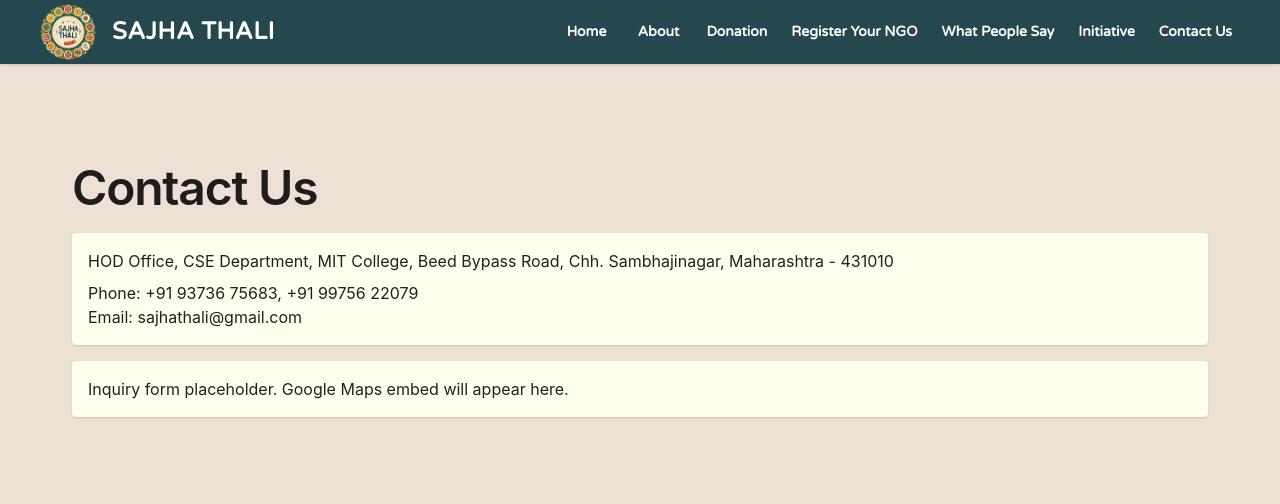
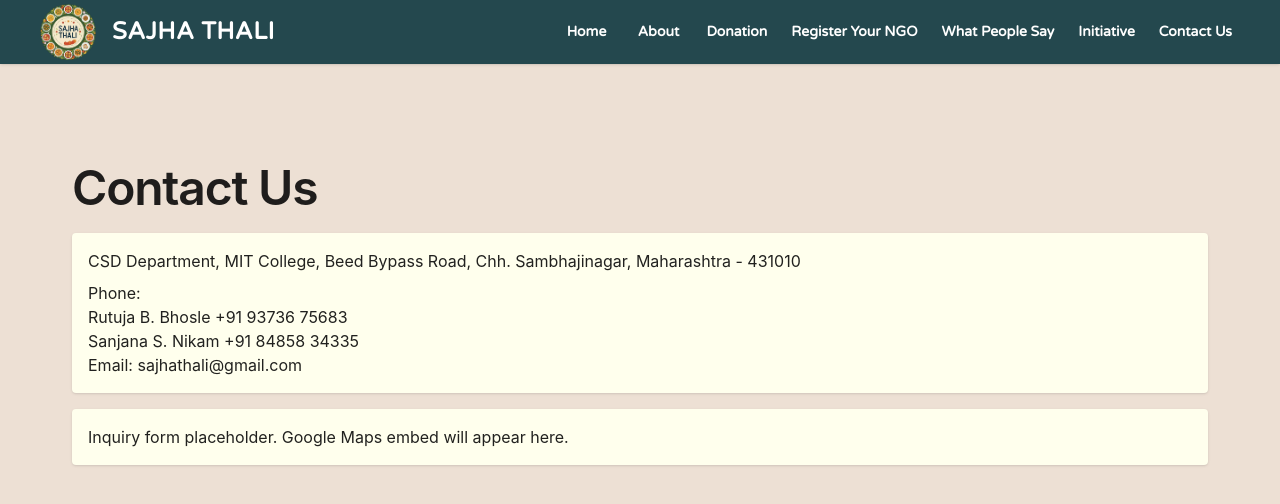
Before and after one commit to sajhathali/sothali, a Next.js app: page /contact in a window 1280 px wide. Shown: the top 504 px of the page. Built offline with nearby package versions, Linux system fonts and the light colour scheme.

Commit message:
feat: update contact information with new department and contact persons

```diff
--- a/src/app/contact/page.tsx
+++ b/src/app/contact/page.tsx
@@ -10,8 +10,10 @@
       <Box sx={{ display: "flex", flexDirection: "column", gap: 2, mt: 2 }}>
         <Box sx={{ width: "100%" }}>
           <Paper sx={{ p: 2 }}>
-            <Typography>HOD Office, CSE Department, MIT College, Beed Bypass Road, Chh. Sambhajinagar, Maharashtra - 431010</Typography>
-            <Typography sx={{ mt: 1 }}>Phone: +91 93736 75683, +91 99756 22079</Typography>
+            <Typography>CSD Department, MIT College, Beed Bypass Road, Chh. Sambhajinagar, Maharashtra - 431010</Typography>
+            <Typography sx={{ mt: 1 }}>Phone:</Typography>
+            <Typography>Rutuja B. Bhosle         +91 93736 75683</Typography>
+            <Typography>Sanjana S. Nikam       +91 84858 34335</Typography>
             <Typography>Email: sajhathali@gmail.com</Typography>
           </Paper>
         </Box>
```
